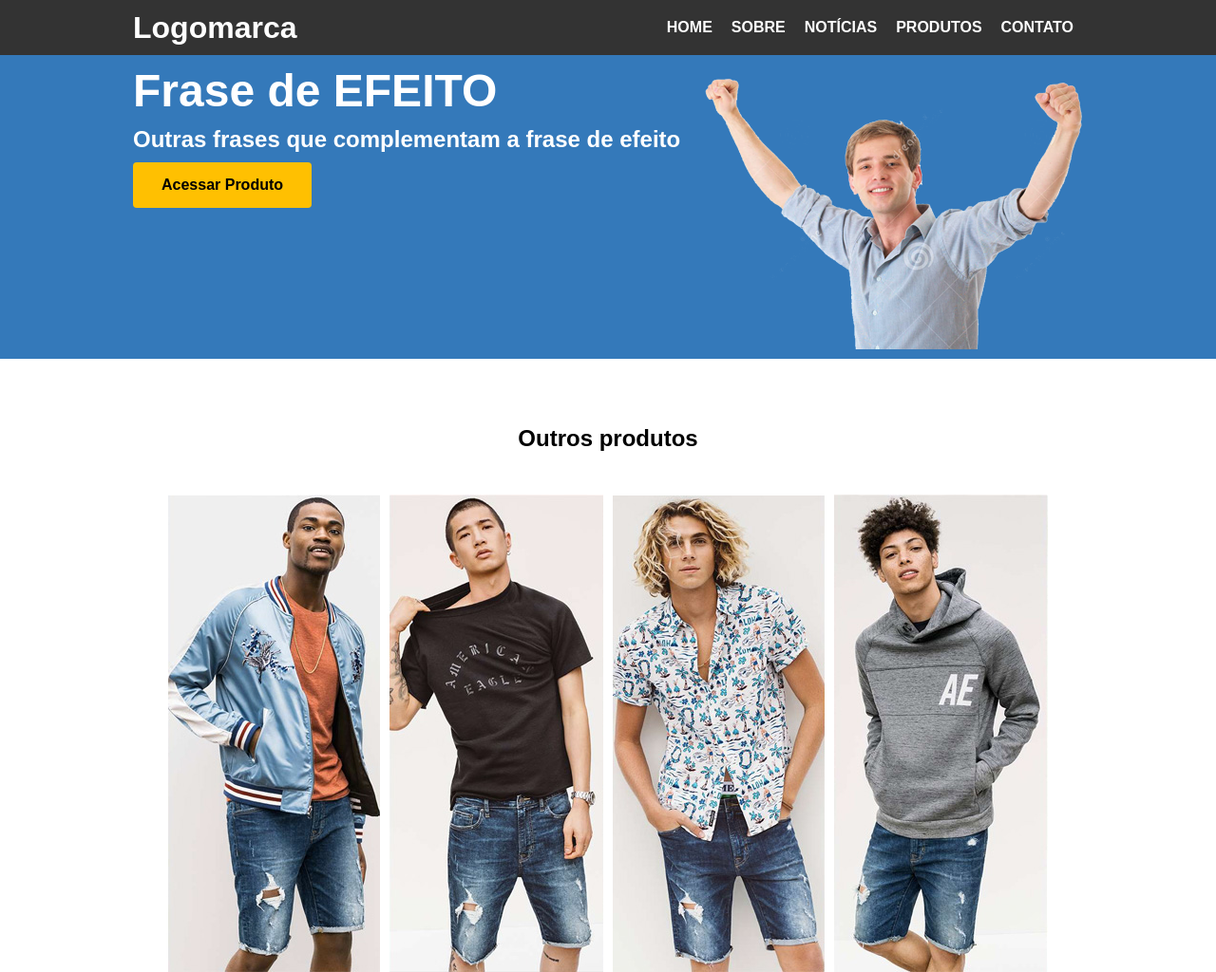
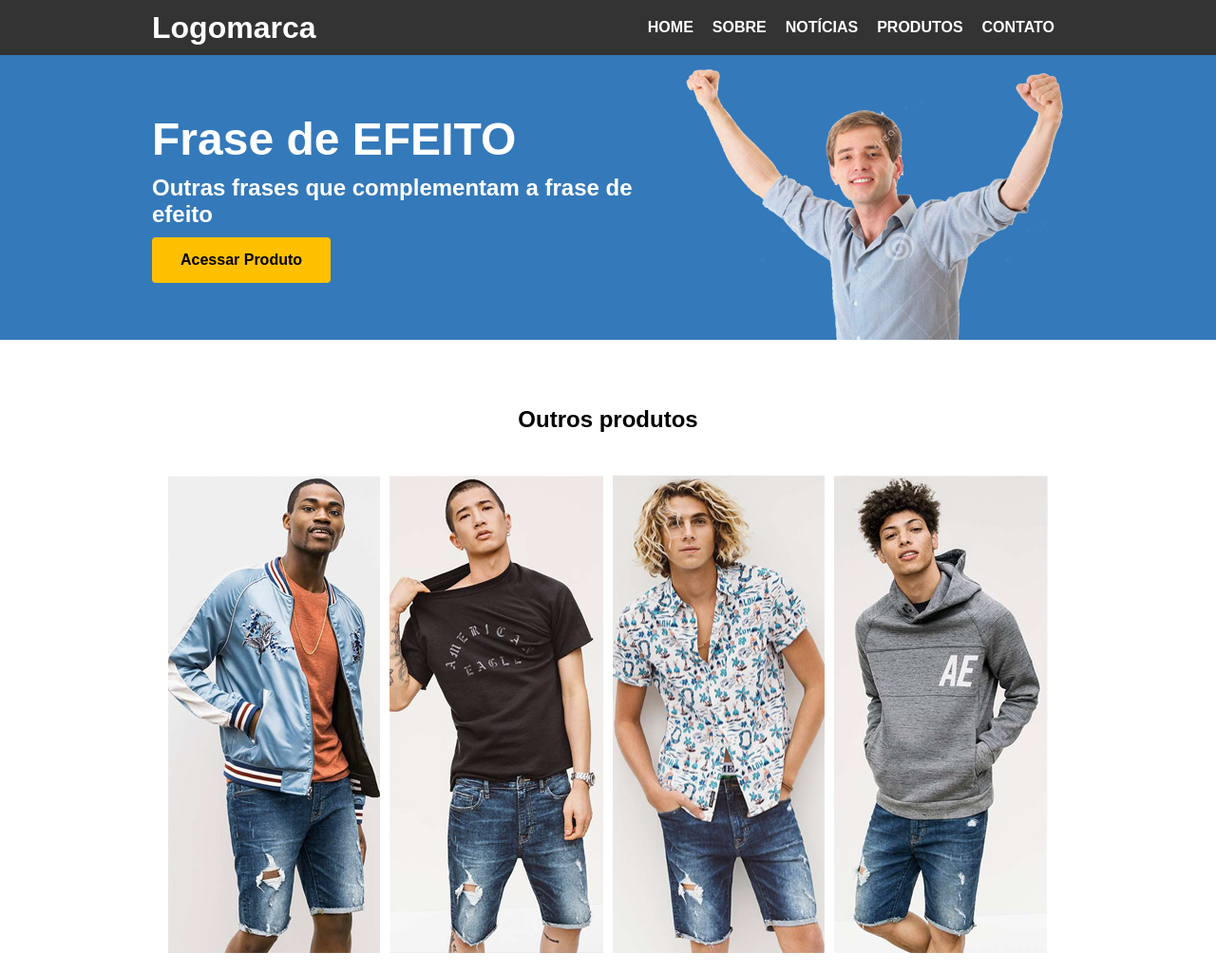
Before and after one commit to Praticando/projetosimples1, a plain HTML site: page index.html in a window 1280 px wide. Shown: the top 1024 px of the page at 95% size. Drawn offline with Linux system fonts and the light colour scheme.

Commit message:
Fixing some bug

```diff
--- a/css/global.css
+++ b/css/global.css
@@ -21,7 +21,8 @@ a{
 .container {
 	display: flex;
 	margin: 0 auto;
-	max-width: 1000px;
+	max-width: 960px;
+	align-items: center;
 	justify-content: space-between;
 }
 
--- a/css/index.css
+++ b/css/index.css
@@ -35,7 +35,7 @@
 /****** BANNER ******************/
 .banner {
 	width: 100%;
-	padding: 10px;
+	padding: 0 10px;
 	background-color: var(--banner-color);
 }
 
@@ -69,9 +69,9 @@
 /****** MAIN ******************/
 #products.container {
 	padding: 30px 0;
+	width: 1000px;
+	align-content: center;
 	flex-direction: column;
-	align-items: center;
-	align-content: center;
 }
 
 #products.container h3 {
@@ -83,7 +83,6 @@
 	display: flex;
 	margin: 0 auto;
 	flex-wrap: wrap;
-	align-items: center;
 	align-content: center;
 	justify-content: center;
 }
```
